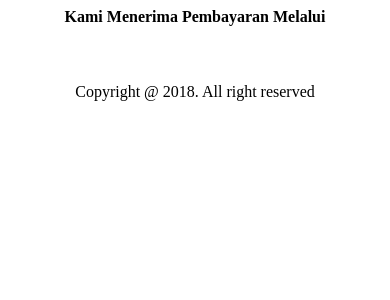
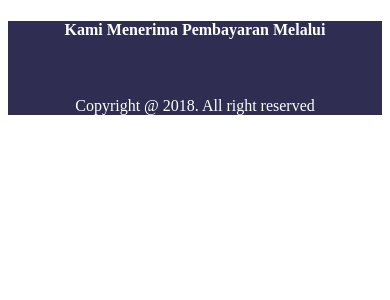
Before and after one commit to darmawanagungp/githubfppbw, a CodeIgniter app: the page made by application/views/public/template/footer.php in a window 390 px wide. Shown: the top 300 px of the page. Run offline with CodeIgniter, Linux system fonts and the light colour scheme; data that the repository does not hold is empty.

Commit message:
Responsive Footer

```diff
--- a/application/views/public/template/footer.php
+++ b/application/views/public/template/footer.php
@@ -1,5 +1,21 @@
-<div id="footer">
-
+<!DOCTYPE html>
+<html>
+<head>
+<meta name="viewport" content="width=device-width, initial-scale=1">
+<style>
+.footer {
+   position: relative;
+   left: 0;
+   bottom: 0;
+   width: 100%;
+   background-color: #2f2e52;
+   color: white;
+   text-align: center;
+}
+</style>
+</head>
+<body>
+<div class="footer">
 	<div class="footer-wrapper">
 
 		<div class="pay-wrapper" style="text-align: center;">
@@ -25,11 +41,12 @@
 		</div>
 		<br>
 	</div>
-
 	<div class="footer-border"></div>
 
 	<div class="footer-wrapper">
 		<span style="text-align: center; display: block;">Copyright @ 2018. All right reserved</span>
 	</div>
+</div>
 
-</div>
+</body>
+</html>
```
